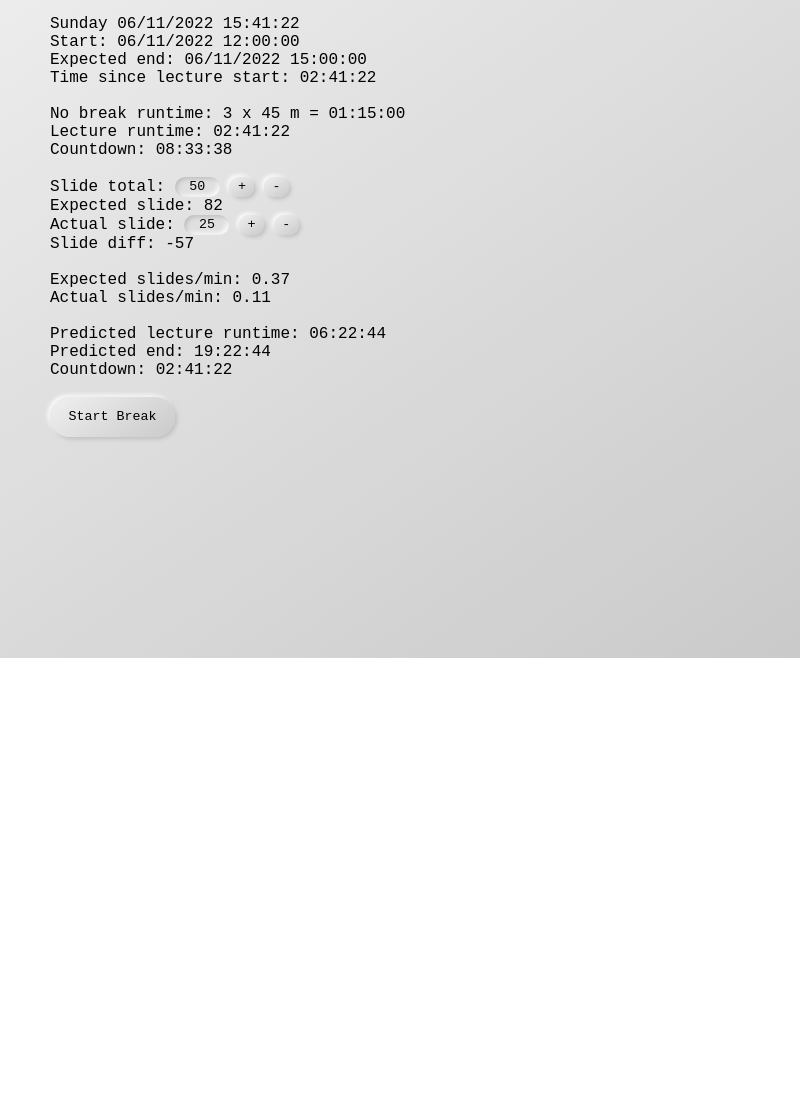
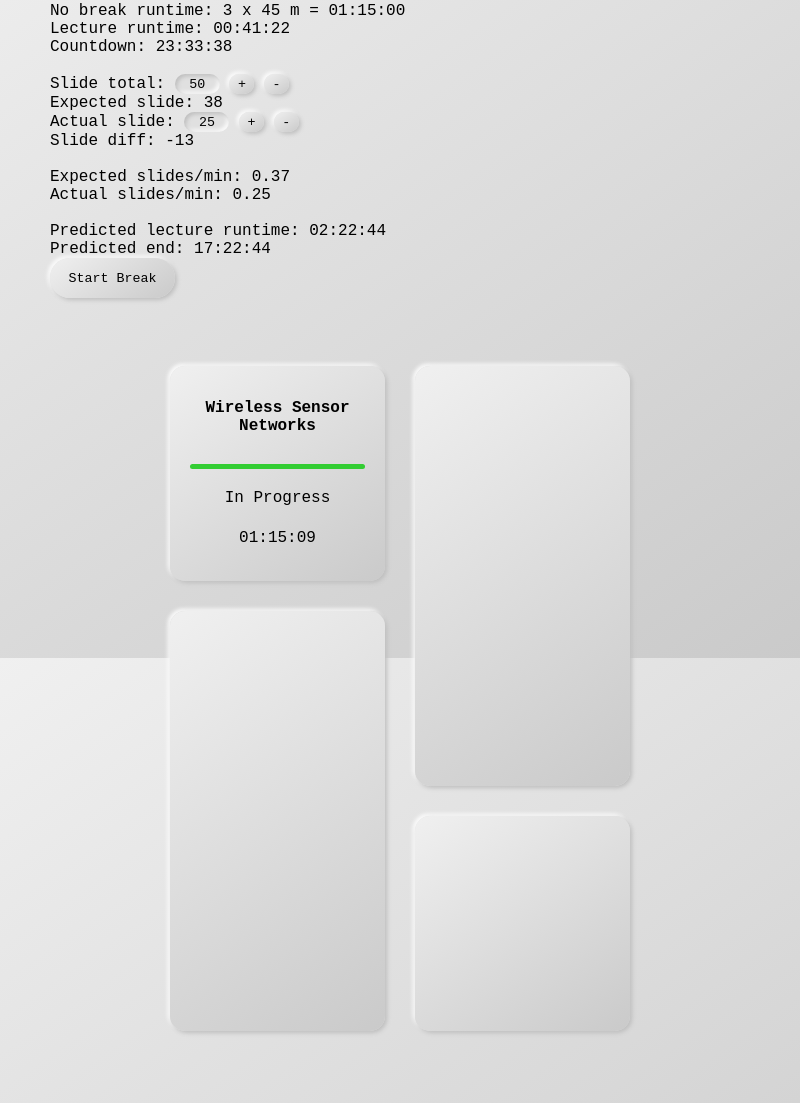
Before and after one commit to JnsJensen/lecture-timer, an Electron app: page index.html in a window 800 px wide. Shown: the part 142-1245 px from the top of the page. Before the commit the page ends 800 px from the top, so only its background shows below. Drawn offline with Linux system fonts and the light colour scheme.

Commit message:
feat(style): card layout

```diff
--- a/index.html
+++ b/index.html
@@ -10,11 +10,11 @@
   <body>
     <div id="titlebar"></div>
     <div id="content">
-      <h1 id="lecture"></h1>
+      <!-- <h1 id="lecture"></h1>
       <div id="status_container">
         <div id="status_icon"></div>
         <span id="lecture_status">Lecture in Progress</span>
-      </div>
+      </div> -->
 
       </br>
       <span id="day">Day</span>
@@ -88,13 +88,35 @@
       <span>Predicted end: </span>
       <span id="predicted_end">00:00:00</span>
 
-      </br>
+      <!-- </br>
       <span>Countdown: </span>
       <span id="predicted_countdown">00:00:00</span>
-      </br>
+      </br> -->
 
       </br>
       <button id="btn_break" class="light_neumorph_out">Start Break</button>
+
+      <div id="grid-container">
+        <div class="light_neumorph_out card s1x1">
+          <span id="lecture"></span>
+          <!-- <div id="status_container"> -->
+          <div id="status_icon"></div>
+          <span id="lecture_status">-</span>
+          <!-- </div> -->
+          <div>
+            <span id="predicted_countdown">00:00:00</span>
+          </div>
+        </div>
+        <div class="light_neumorph_out card s1x2">
+
+        </div>
+        <div class="light_neumorph_out card s1x2">
+
+        </div>
+        <div class="light_neumorph_out card s1x1">
+
+        </div>
+      </div>
 
       <!-- You can also require other files to run in this process -->
       <script src="./renderer.js"></script>
--- a/renderer.js
+++ b/renderer.js
@@ -75,7 +75,7 @@ let break_counter = 0
 //     new Day("Saturday", [])
 // ]
 const schedule = [
-    new Day("Sunday", [new Lecture("Advanced Signal Processing", 1, 3, 4), new Lecture("Wireless Sensor Networks", 12, 3, 4)]),
+    new Day("Sunday", [new Lecture("Advanced Signal Processing", 1, 3, 4), new Lecture("Wireless Sensor Networks", 14, 3, 4)]),
     new Day("Monday", [new Lecture("Advanced Signal Processing", 10, 2, 4)]),
     new Day("Tuesday", [new Lecture("Advanced Signal Processing", 8, 3, 4), new Lecture("Wireless Sensor Networks", 12, 3, 4)]),
     new Day("Wednesday", [new Lecture("Requirements and Specification for Software Systems", 8, 2, 4)]),
@@ -137,6 +137,36 @@ const create_duration = (ms) => {
     return new Date(ms - hr_to_ms(1))
 }
 
+// status enum
+const Status = {
+    live: 0,
+    break: 1,
+    overtime: 2,
+    none: 3
+}
+
+// set status function
+const set_status = (status) => {
+    switch (status) {
+        case Status.live:
+            replace_text_animated('lecture_status', 'In Progress', animation_delay)
+            set_background_color('status_icon', 'limegreen')
+            break
+        case Status.break:
+            replace_text_animated('lecture_status', 'Break', animation_delay)
+            set_background_color('status_icon', 'yellow')
+            break
+        case Status.overtime:
+            replace_text_animated('lecture_status', 'Overtime', animation_delay)
+            set_background_color('status_icon', 'red')
+            break
+        case Status.none:
+            replace_text_animated('lecture_status', 'No Lecture', animation_delay)
+            set_background_color('status_icon', 'grey')
+            break
+    }
+}
+
 // function to increment number in dom element
 function increment_number(selector, increment=1) {
     const element = document.getElementById(selector)
@@ -196,6 +226,11 @@ const update = () => {
             start_of_lecture_date.setHours(current_lecture.start_time, 0, 0, 0)
             replace_text('start_date', start_of_lecture_date.toLocaleDateString(date_locale))
             replace_text('start_time', start_of_lecture_date.toLocaleTimeString(date_locale))
+            if (on_break) {
+                set_status(Status.break)
+            } else {
+                set_status(Status.live)
+            }
         }
 
         // split timestamp from timer time string
@@ -233,8 +268,8 @@ const update = () => {
         replace_text('lecture_runtime', lecture_runtime_duration.toLocaleTimeString(date_locale))
 
         // Lecture countdown
-        const expected_end_time_no_break_date = new Date(hr_to_ms(current_lecture.start_time) + expected_runtime_duration.getTime())
-        const lecture_countdown_duration = create_duration(expected_end_time_no_break_date - lecture_runtime_duration)
+        // const expected_end_time_no_break_date = new Date(hr_to_ms(current_lecture.start_time) + expected_runtime_duration.getTime())
+        const lecture_countdown_duration = create_duration(expected_runtime_duration - lecture_runtime_duration + hr_to_ms(1))
 
         // count up if were in overtime
         var countdown_
@@ -249,7 +284,8 @@ const update = () => {
         const total_slides = parseInt(document.getElementById('total_slide').value)
         const slides_per_ms = total_slides / (expected_runtime_duration.getTime() + hr_to_ms(1))
         replace_text('expected_slides_per_min', (slides_per_ms * 60 * 1000).toFixed(2))
-        const expected_slide = Math.round(slides_per_ms * (lecture_runtime_duration.getTime() + hr_to_ms(1)))
+        var expected_slide = Math.round(slides_per_ms * (lecture_runtime_duration.getTime() + hr_to_ms(1)))
+        expected_slide = expected_slide > total_slides ? total_slides : expected_slide
         // console.log("expected_slide_count: " + expected_slide)
         replace_text('expected_slide', expected_slide)
 
@@ -268,7 +304,7 @@ const update = () => {
         replace_text('predicted_end', predicted_end_time_date.toLocaleTimeString(date_locale))
 
         // calculate and update the predicted countdown
-        const predicted_countdown_duration = new Date(now_date - predicted_end_time_date)
+        const predicted_countdown_duration = new Date((now_date - predicted_end_time_date - current_lecture.break_time) / 0.75)
         // count up over total slide count
         var countdown_
         if (predicted_countdown_duration.getTime() > 0) {
@@ -301,8 +337,7 @@ window.addEventListener('DOMContentLoaded', () => {
             break_counter++
         } else {
             replace_text_animated('btn_break', 'Start Break', animation_delay)
-            replace_text_animated('lecture_status', 'Lecture in Progress', animation_delay)
-            set_background_color('status_icon', 'limegreen')
+            set_status(Status.live)
 
             // if current lecture is not null, add a break instance to the current lecture's break array
             const br = new Break(start_of_break_date, new Date())
--- a/styles.css
+++ b/styles.css
@@ -12,6 +12,11 @@
     syntax: '<color>';
     initial-value: #cacaca;
     inherits: false;
+}
+
+:root {
+    --card-dim: 175px;
+    --card-margin: 15px;
 }
 
 * {
@@ -39,25 +44,31 @@ body {
     padding: 5px 50px;
 }
 
-
 h1 {
     min-height: 40px;
 }
 
 #status_container {
     display: flex;
-    flex-direction: row;
+    flex-direction: column;
     align-items: center;
-    height: 20px;
+    /* margin: 0; */
+    /* height: 20px; */
 }
 
 #status_icon {
-    width: 20px;
+    width: 100%;
+    height: 5px;
+    border-radius: 9999px;
+    background-color: grey;
+    transition: 250ms;
+}
+#lecture_status {
     height: 20px;
-    border-radius: 50%;
-    margin-right: 10px;
-    background-color: limegreen;
-    transition: 250ms;
+}
+#lecture {
+    height: 45px;
+    font-weight: bold;
 }
 
 button {
@@ -74,6 +85,40 @@ button.btn_small {
     padding: 2.5px;
     width: 25px;
 }
+
+#grid-container {
+    display: flex;
+    flex-direction: column;
+    flex-wrap: wrap;
+    justify-content: center;
+    align-content: center;
+    height: 800px;
+}
+
+.s1x1 {
+    height: var(--card-dim);
+    width: var(--card-dim);
+}
+.s1x2 {
+    height: calc(var(--card-dim) * 2 + var(--card-margin) * 2);
+    width: var(--card-dim);
+}
+.card {
+    border-radius: 15px;
+    margin: var(--card-margin);
+    padding: 20px;
+    display: flex;
+    flex-direction: column;
+    justify-content: center;
+    /* column-gap: 100px; */
+    align-items: center;
+}
+.card > * {
+    margin: 10px 0px;
+    text-align: center;
+    /* flex-grow: 1; */
+}
+
 .light_neumorph_into {
     background: #e0e0e0;
     box-shadow: inset 2px 2px 4px #bebebe,
@@ -86,11 +131,11 @@ button.btn_small {
                 -2px -2px 4px #ffffff;
     transition: --nm-light-default 500ms, --nm-light-shadow 500ms, 300ms;
 }
-.light_neumorph_out:hover {
+button.light_neumorph_out:hover {
     box-shadow:  3px 3px 6px #bebebe,
                 -3px -3px 6px #ffffff;
 }
-.light_neumorph_out:active {
+button.light_neumorph_out:active {
     box-shadow:  1px 1px 2px #bebebe,
                 -1px -1px 2px #ffffff;
     /* background: linear-gradient(145deg, var(--nm-light-shadow), var(--nm-light-default)); */
```
